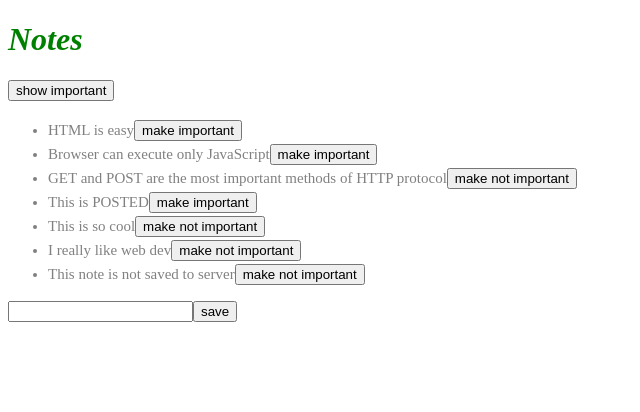
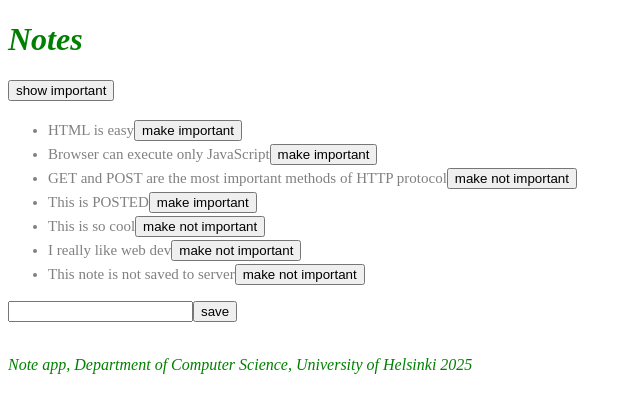
Before and after one commit to grant-gores/Full-Stack-Open-Exercises, a React (Vite) app in the folder part2/notes-frontend/: page / in a window 1280 px wide. Shown: the top 412 px of the page, without its empty margins (0-640 px from the left). Built offline with nearby package versions, Linux system fonts and the light colour scheme; data requests are answered from the project's data file.

Commit message:
Complete inline css for notes tutorial

```diff
--- a/part2/notes-frontend/src/App.jsx
+++ b/part2/notes-frontend/src/App.jsx
@@ -1,6 +1,7 @@
 import { useState, useEffect } from 'react'
 import Note from './components/Note'
 import Notification from './components/Notification'
+import Footer from './components/Footer'
 import noteService from './services/notes'
 
 const App = () => {
@@ -76,6 +77,7 @@
         <input value={newNote} onChange={handleNoteChange} />
         <button type="submit">save</button>
       </form>
+      <Footer />
     </div>
   )
 }
--- /dev/null
+++ b/part2/notes-frontend/src/components/Footer.jsx
@@ -0,0 +1,17 @@
+const Footer = () => {
+    const footerStyle = {
+        color: 'green',
+        fontStyle: 'italic'
+    }
+
+    return (
+        <div style={footerStyle}>
+            <br />
+            <p>
+                Note app, Department of Computer Science, University of Helsinki 2025
+            </p>
+        </div>
+    )
+}
+
+export default Footer
```
